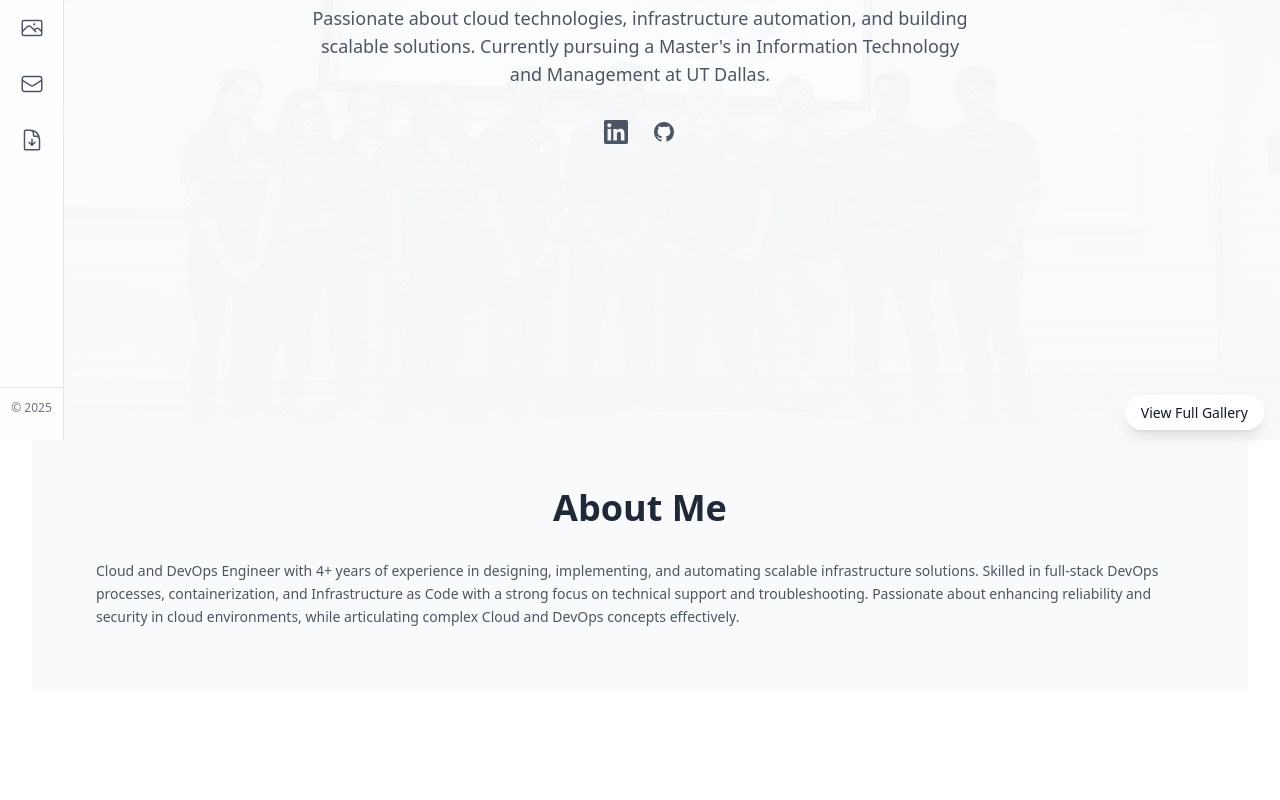
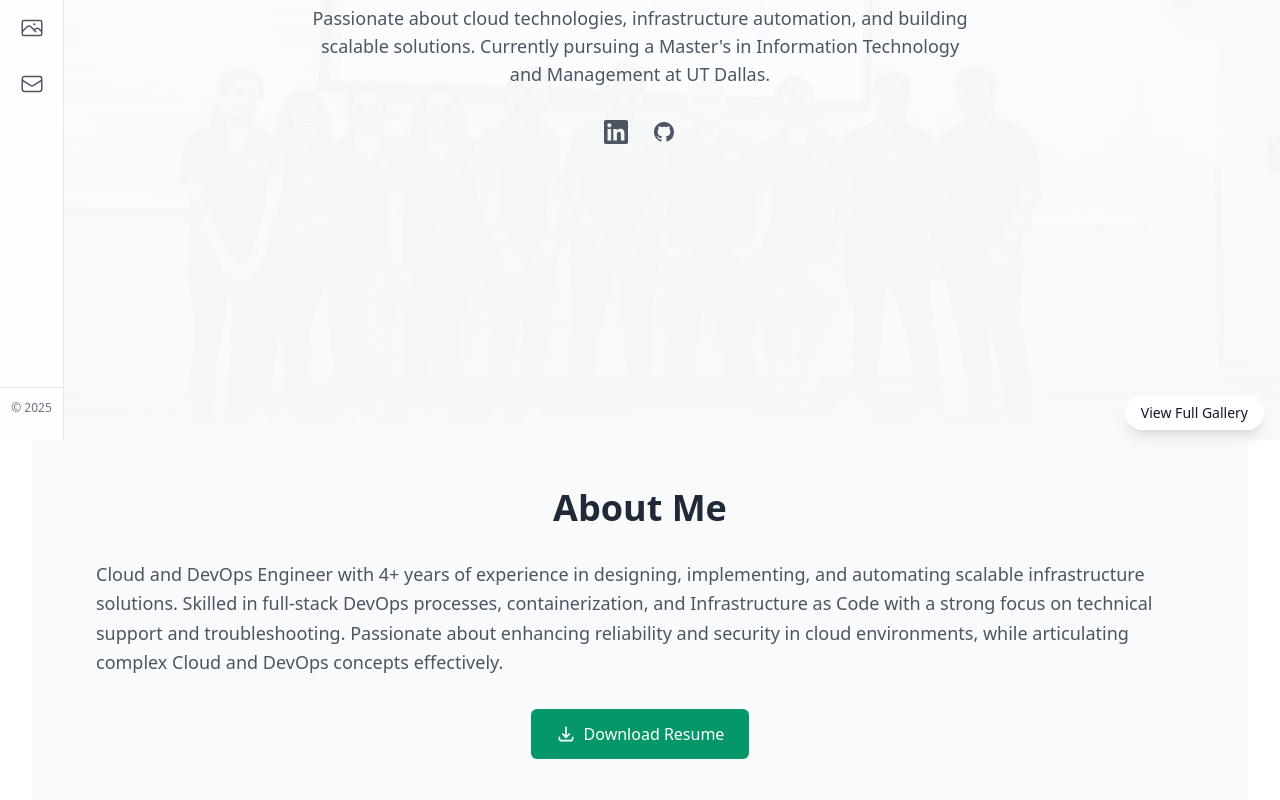
Before and after one commit to iamvenkatgiri/iamvenkatgiri.github.io, a Next.js app: page / in a window 1280 px wide. Shown: the part 360-1160 px from the top of the page. Built offline with nearby package versions, Linux system fonts and the light colour scheme.

Commit message:
Revert "Added resume feature"
This reverts commit 86e6af3870d8bbbda1248424a568df366665cc2a.

```diff
--- a/src/components/About.tsx
+++ b/src/components/About.tsx
@@ -15,9 +15,32 @@ const About = () => {
           transition={{ duration: 0.5 }}
           className="text-lg text-gray-600 dark:text-gray-300 leading-relaxed"
         >
-          <p className="text-gray-600 dark:text-gray-300 text-sm leading-relaxed">
+          <p className="text-lg text-gray-600 dark:text-gray-300 leading-relaxed">
             Cloud and DevOps Engineer with 4+ years of experience in designing, implementing, and automating scalable infrastructure solutions. Skilled in full-stack DevOps processes, containerization, and Infrastructure as Code with a strong focus on technical support and troubleshooting. Passionate about enhancing reliability and security in cloud environments, while articulating complex Cloud and DevOps concepts effectively.
           </p>
+          <div className="mt-8 flex justify-center">
+            <a
+              href="/VenkataGiri_Resume.pdf"
+              download="VenkataGiri_Resume.pdf"
+              className="inline-flex items-center px-6 py-3 border border-transparent text-base font-medium rounded-md text-white bg-emerald-600 hover:bg-emerald-700 focus:outline-none focus:ring-2 focus:ring-offset-2 focus:ring-emerald-500 transition-colors duration-200"
+            >
+              <svg
+                className="w-5 h-5 mr-2"
+                fill="none"
+                stroke="currentColor"
+                viewBox="0 0 24 24"
+                xmlns="http://www.w3.org/2000/svg"
+              >
+                <path
+                  strokeLinecap="round"
+                  strokeLinejoin="round"
+                  strokeWidth={2}
+                  d="M4 16v1a3 3 0 003 3h10a3 3 0 003-3v-1m-4-4l-4 4m0 0l-4-4m4 4V4"
+                />
+              </svg>
+              Download Resume
+            </a>
+          </div>
         </motion.div>
       </div>
     </section>
--- a/src/components/Navigation.tsx
+++ b/src/components/Navigation.tsx
@@ -15,7 +15,6 @@ import {
   PhotoIcon,
   HomeIcon,
   Squares2X2Icon,
-  DocumentArrowDownIcon,
 } from '@heroicons/react/24/outline';
 
 const navigation = [
@@ -26,7 +25,6 @@ const navigation = [
   { name: 'Skills', href: '#skills', icon: CodeBracketIcon },
   { name: 'Gallery', href: '/gallery', icon: PhotoIcon },
   { name: 'Contact', href: '#contact', icon: EnvelopeIcon },
-  { name: 'Resume', href: '/VenkataGiri_Resume.pdf', icon: DocumentArrowDownIcon, download: true },
 ];
 
 export default function Navigation() {
@@ -82,24 +80,6 @@ export default function Navigation() {
         <ul className="space-y-4">
           {navigation.map((item) => {
             const Icon = item.icon;
-            if (item.name === 'Resume') {
-              return (
-                <li key={item.name} className="relative group">
-                  <a
-                    href={item.href}
-                    target="_blank"
-                    rel="noopener noreferrer"
-                    className="flex items-center justify-center w-10 h-10 mx-auto rounded-lg text-sm font-medium transition-all duration-200 hover:bg-gray-100"
-                    aria-label="View Resume"
-                  >
-                    <Icon className="w-6 h-6 text-gray-600" />
-                  </a>
-                  <div className="absolute left-full top-1/2 -translate-y-1/2 ml-2 px-2 py-1 bg-gray-900 text-white text-xs rounded opacity-0 group-hover:opacity-100 transition-opacity whitespace-nowrap pointer-events-none">
-                    View Resume
-                  </div>
-                </li>
-              );
-            }
             return (
               <li key={item.name} className="relative group">
                 {item.href.startsWith('#') ? (
```
Also changed, not shown: 1 other file (tests, documents, lock files or other folders).
